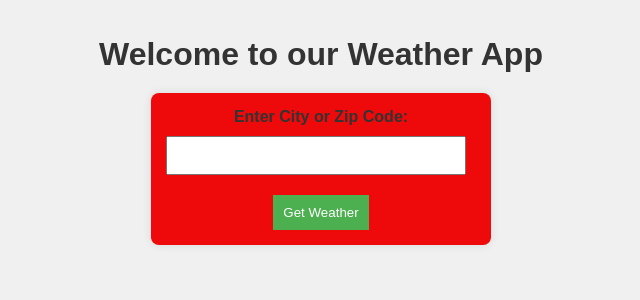
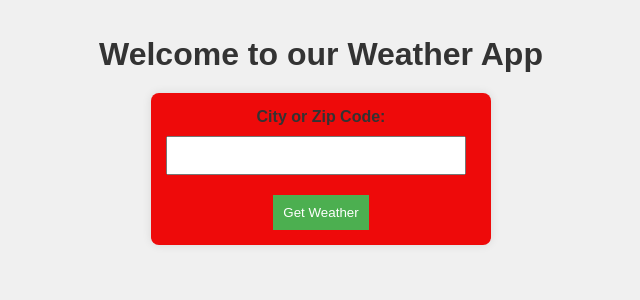
Before and after one commit to Yareek95/weather_app, a Flask app: page / in a window 1280 px wide. Shown: the part 270-570 px from the top of the page, without its empty margins (319-959 px from the left). Run offline with Flask 2, Linux system fonts and the light colour scheme.

Commit message:
Update index.html

```diff
--- a/templates/index.html
+++ b/templates/index.html
@@ -69,8 +69,8 @@
     <h1>Welcome to our Weather App</h1>
 
     <form id="weatherForm" action="/" method="post">
-        <label for="user_input">Enter City or Zip Code:</label>
-        <input type="text" id="user_input" name="user_input" required>
+        <label for="user_input">City or Zip Code:</label>
+        <input type="text" id="user_input" required>
         <button type="submit">Get Weather</button>
     </form>
 
```
